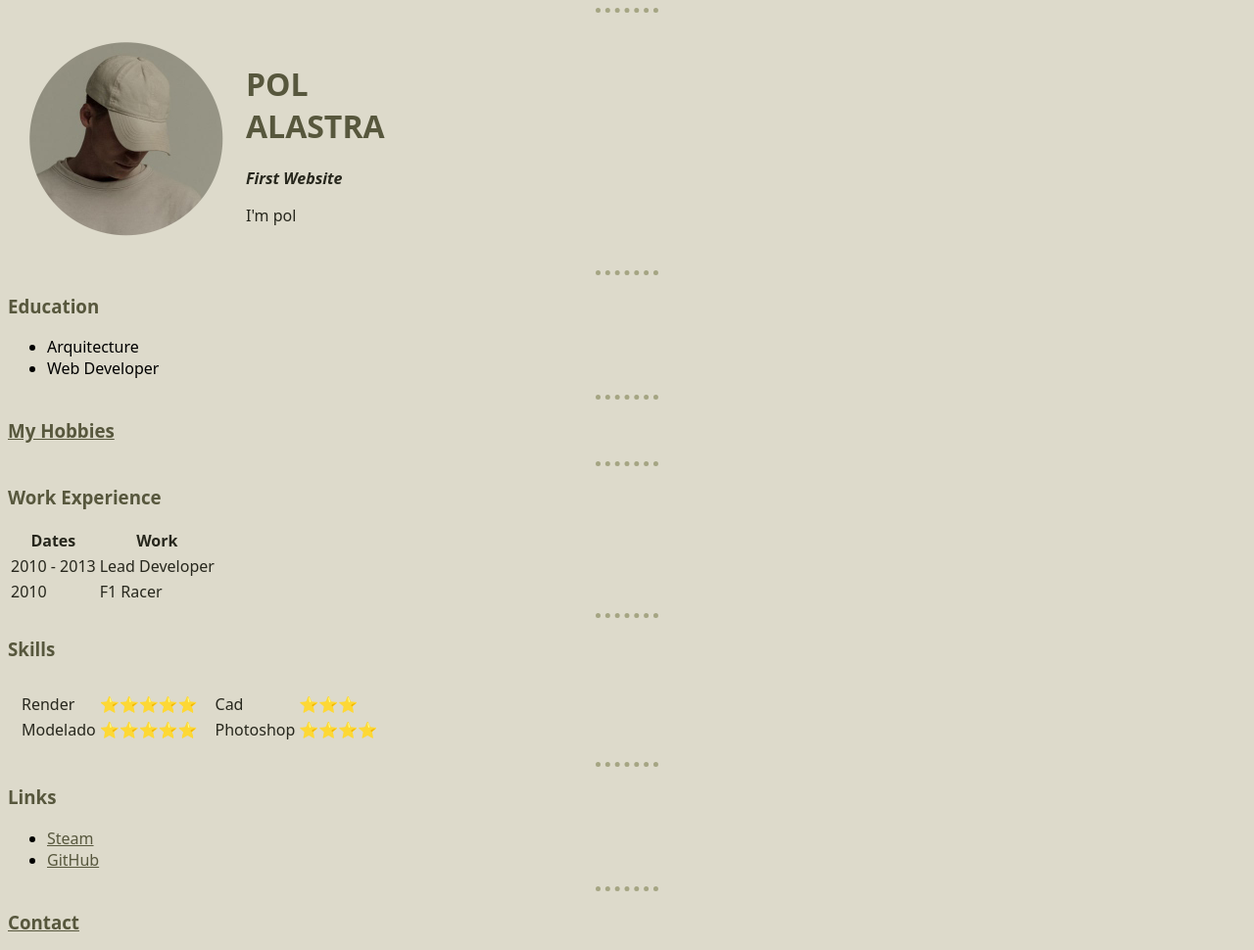
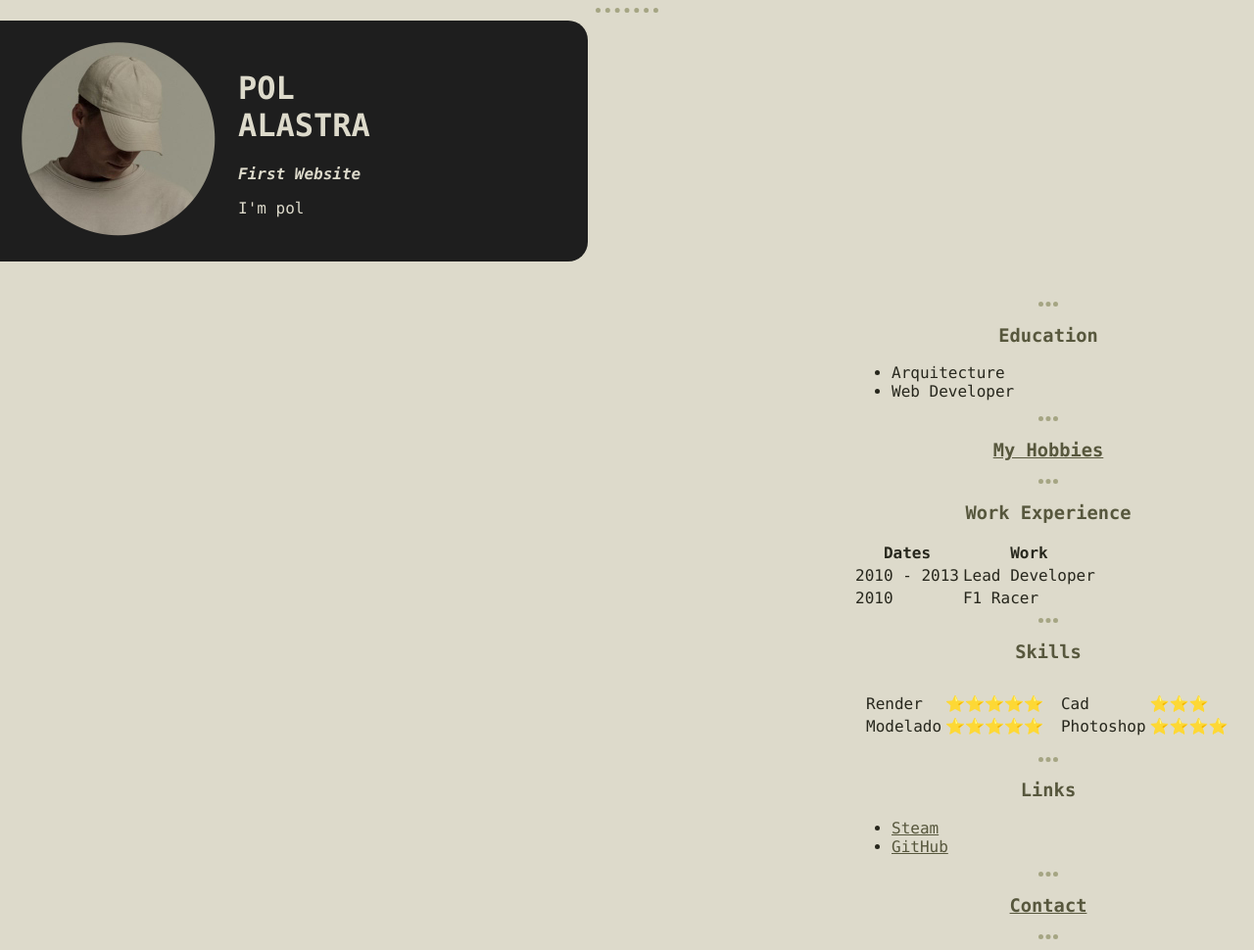
Before and after one commit to alastrapablo/UWD-html, a plain HTML site: page index.html in a window 1280 px wide. Shown: the top 970 px of the page at 98% size. Drawn offline with Linux system fonts and the light colour scheme.

Commit message:
css update

```diff
--- a/css/styles.css
+++ b/css/styles.css
@@ -1,6 +1,8 @@
 body {
     background-color: #dddacb;
-    font-family: system-ui, -apple-system, BlinkMacSystemFont, 'Segoe UI', Roboto, Oxygen, Ubuntu, Cantarell, 'Open Sans', 'Helvetica Neue', sans-serif;
+    font-family: Lucida Console, Lucida Sans Typewriter, monaco, Bitstream Vera Sans Mono, monospace;
+    color: #27271d;
+    /* display: inline-block; */
 }
 
 hr {
@@ -11,18 +13,44 @@ hr {
     width: 5%;
 }
 
-h1,
-h3,
+h3 {
+    color: #57573d;
+    text-align: center;
+}
+
 a {
     color: #57573d;
 }
 
-table {
-    color: #27271d;
+img {
+    border-radius: 100%;
+}
+
+.container-top {
+    background-color: rgb(30, 30, 30);
+    width: 600px;
+    position: absolute;
+    left: 0px;
+    color: #dddacb;
+    border-radius: 0px 20px 20px 0px;
+}
+
+.container-body {
+    width: 400px;
+    position: absolute;
+    top: 300px;
+    right: 10px;
 }
 
 .foto:hover {
     scale: 1.1;
     opacity: 70%;
     transition: 0.8s;
+    box-shadow: 0px 0px 5px #57573d;
 }
+
+.container-top:hover {
+    width: 400px;
+    border-radius: 0px 50px 50px 0px;
+    transition: 0.8s;
+}
--- a/index.html
+++ b/index.html
@@ -12,6 +12,7 @@
 
 <body>
     <hr>
+    <div class="container-top">
         <table cellspacing="20px">
             <tr>
                 <td>
@@ -25,7 +26,9 @@
                 </td>
             </tr>
         </table>
+    </div>
 
+    <div class="container-body">
         <hr>
         <h3>Education</h3>
         <ul>
@@ -38,7 +41,7 @@
 
         <hr>
         <h3>Work Experience</h3>
-    <table>
+        <table class="body-table">
             <thead>
                 <tr>
                     <th>Dates</th>
@@ -60,7 +63,7 @@
 
         <hr>
         <h3>Skills</h3>
-    <table cellspacing="10px">
+        <table cellspacing="10px" class="body-table">
             <tr>
                 <td>
                     <table>
@@ -100,6 +103,7 @@
         <h3> <a href="contact.html"><strong>Contact</strong></a> </h3>
 
         <hr>
+    </div>
 </body>
 
 </html>
```
Lines whose indentation alone changed are shown as unchanged.
